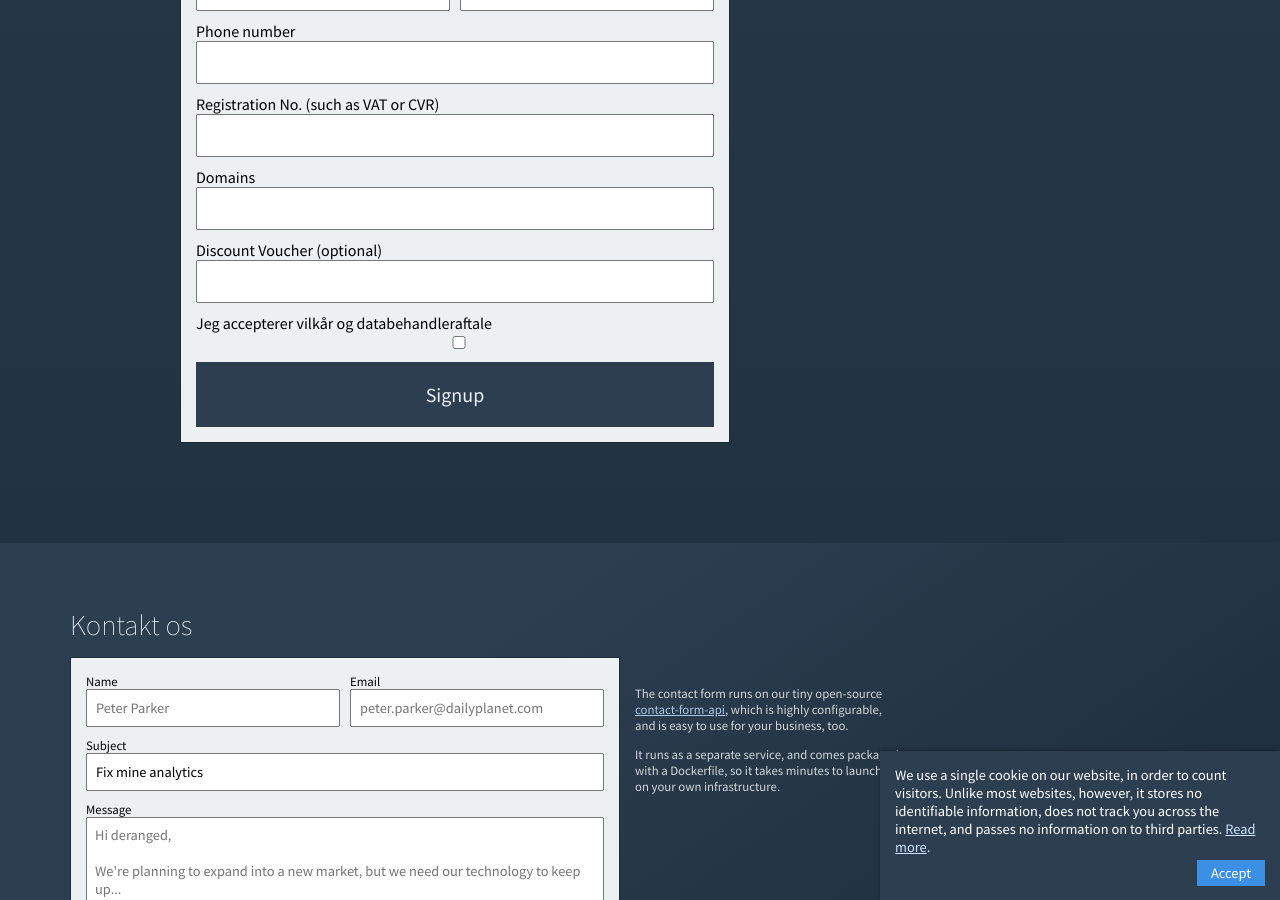
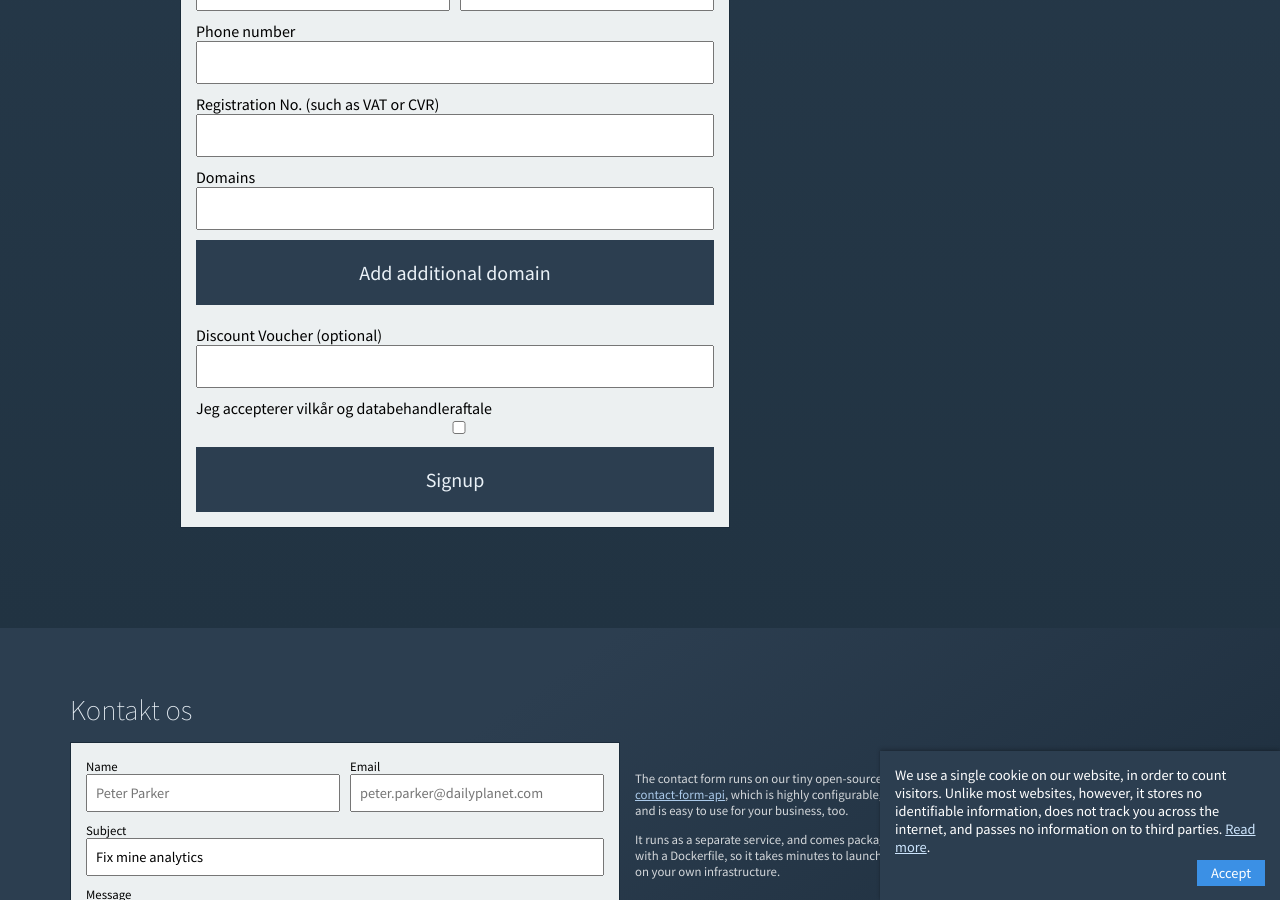
Before and after one commit to derangeddk/deranged.dk, a Jekyll site: the page built from fix-google-analytics/index.html, in a window 1280 px wide and 900 px high, scrolled down 2837 px. Built offline with Jekyll 4.4.1, drawn with Linux system fonts in a browser that asks for light colours; some of the changed lines change nothing that is shown.

Commit message:
Posting correct data. Option to add multiple domains

```diff
--- a/_includes/fix_analytics_signup_form.html
+++ b/_includes/fix_analytics_signup_form.html
@@ -121,14 +121,23 @@
                 required
             />
         </label>
+        <div data-domains-container>
             <label>
                 <span>Domains</span>
                 <input
                     type="text"
-                name="domain"
+                    name="domain_1"
                     required
+                    data-domain-field
                 />
             </label>
+        </div>
+        <button
+            class="btn"
+            data-add-additional-domain
+        >
+            Add additional domain
+        </button>
         <label>
             <span>Discount Voucher (optional)</span>
             <input
@@ -172,9 +181,11 @@
         var registrationNumberField = form.registration_number;
         var voucherField = form.voucher;
         var acceptTermsField = form.accept_terms;
-        var domainField = form.domain;
+        var domainField = form.domain_1;
 
         var contactFormOverlay = document.querySelector("[data-analytics-form-overlay]");
+        var addAdditionalDomainButton = document.querySelector("[data-add-additional-domain");
+        var domainsContainer = document.querySelector("[data-domains-container");
 
         form.addEventListener("submit", function (e) {
             e.preventDefault();
@@ -200,7 +211,13 @@
                 phone: phoneField.value,
                 registrationNo: registrationNumberField.value,
             };
-            var domains = [domainField.value];
+            var domainList = document.querySelectorAll("[data-domain-field]");
+            var domains = [];
+            var domainValues = domainList.forEach(input => {
+                if (input.value) {
+                    domains.push(input.value);
+                };
+            });
             var voucher = voucherField.value;
 
             var data = {
@@ -209,28 +226,45 @@
                 voucher,
             };
 
-            sendRequest(form.action, data);
+            sendRequestToApi(form.action, data);
 
             return false;
         });
 
-        async function sendRequest(url, data) {
+        addAdditionalDomainButton.addEventListener("click", function (e) {
+            e.preventDefault();
+            addNewDomainField();
+        });
+
+        async function sendRequestToApi(url, data) {
             try {
                 const rawResponse = await fetch(url, {
-                method: 'POST',
+                    method: "POST",
                     headers: {
-                    'Accept': 'application/json',
-                    'Content-Type': 'application/json'
+                        Accept: "application/json",
+                        "Content-Type": "application/json",
                     },
-                body: JSON.stringify(data)
+                    body: JSON.stringify(data),
                 });
                 const content = await rawResponse.json();
 
                 console.log("DONE", content);
+            } catch {
+                console.log(error);
             }
-            catch {
-                console.log(error)
         }
+
+        function addNewDomainField() {
+            var domainFields = document.querySelectorAll("[data-domain-field]")
+            var domainFieldCount = domainFields.length + 1;
+            var input = document.createElement("INPUT");
+            input.setAttribute("Type", "text");
+            input.setAttribute("Placeholder", "domain" + domainFieldCount);
+            input.setAttribute("data-domain-field", true);
+            input.setAttribute("Name", "domain_" + domainFieldCount);
+            domainsContainer
+                .appendChild(document.createElement('label'))
+                .appendChild(input);
         }
 
         function showOverlay() {
```
Lines whose indentation alone changed are shown as unchanged.
